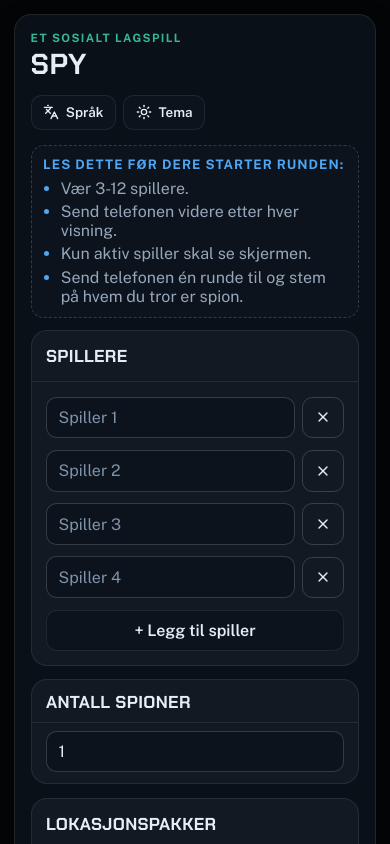
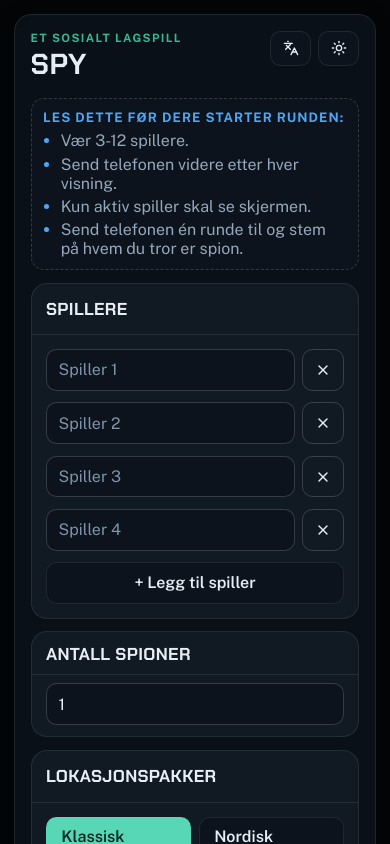
Before and after one commit to maattss/spy-game, a React (Vite) app: page / in a window 390 px wide. Shown: the top 844 px of the page. Built offline with nearby package versions, Linux system fonts and the light colour scheme.

Commit message:
Hide header labels on mobile and keep controls top-right

```diff
--- a/src/App.tsx
+++ b/src/App.tsx
@@ -266,7 +266,7 @@ export function App() {
     <main className="app-shell">
       <section className="app-frame">
         <header className="app-header">
-          <div>
+          <div className="app-brand">
             <p className="kicker">{text.brandKicker}</p>
             <h1 className="app-title">Spy</h1>
           </div>
--- a/src/styles.css
+++ b/src/styles.css
@@ -99,9 +99,14 @@ select {
 
 .app-header {
   display: flex;
-  flex-direction: column;
-  gap: 0.75rem;
+  align-items: flex-start;
+  justify-content: space-between;
+  gap: 0.6rem;
   margin-bottom: 0.95rem;
+}
+
+.app-brand {
+  min-width: 0;
 }
 
 .kicker {
@@ -127,13 +132,17 @@ select {
 .header-controls {
   display: flex;
   gap: 0.45rem;
+  flex-shrink: 0;
+  flex-wrap: nowrap;
 }
 
 .header-switch {
-  min-width: 0;
+  min-width: 2.22rem;
+  padding-inline: 0.52rem;
 }
 
 .header-switch__label {
+  display: none;
   font-size: 0.84rem;
 }
 
@@ -553,10 +562,13 @@ select {
 }
 
 @media (min-width: 560px) {
-  .app-header {
-    align-items: flex-start;
-    flex-direction: row;
-    justify-content: space-between;
+  .header-switch {
+    min-width: 0;
+    padding-inline: 0.72rem;
+  }
+
+  .header-switch__label {
+    display: inline;
   }
 
   .action-grid {
```
